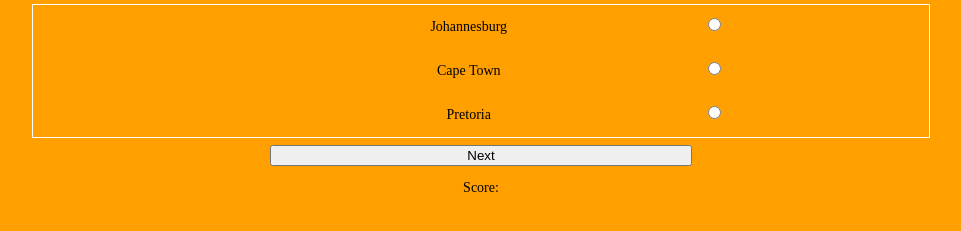
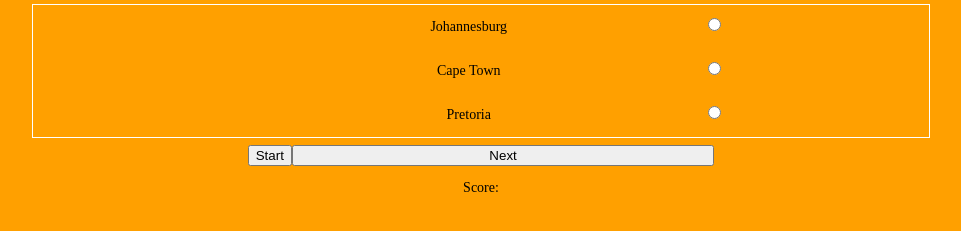
Before and after one commit to christocarr/Quiz-You, a plain HTML site: page index.html in a window 1280 px wide. Shown: the part 105-336 px from the top of the page, without its empty margins (159-1120 px from the left). Drawn offline with Linux system fonts and the light colour scheme.

Commit message:
Add start button

```diff
--- a/index.html
+++ b/index.html
@@ -27,6 +27,7 @@
 				</form>
 			</div>
 			<div class="buttons">
+				<button class="start-button" id="startButton">Start</button>
 				<button class="submit" id="submit">Next
 				</button>
 			</div>
```
